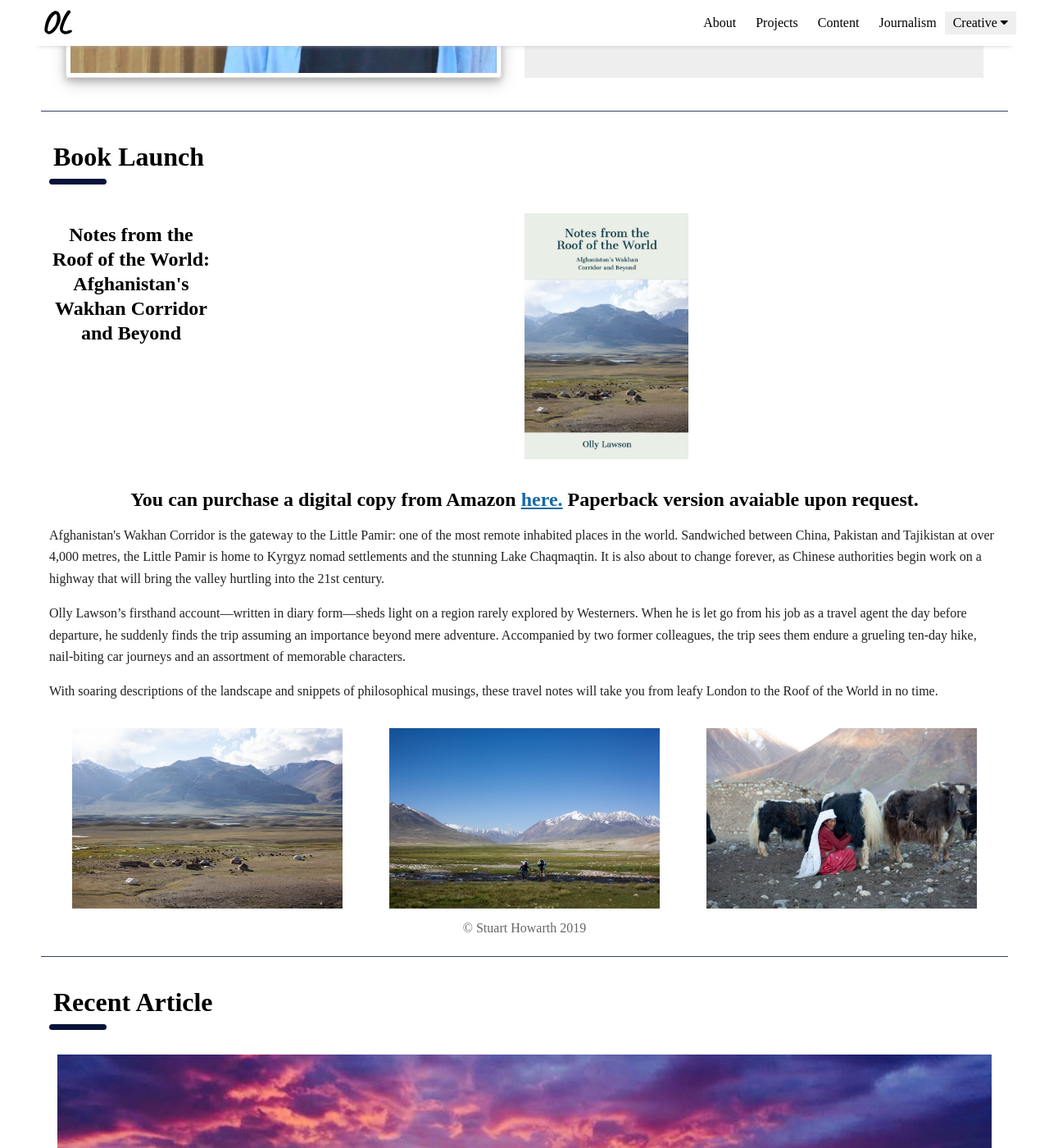
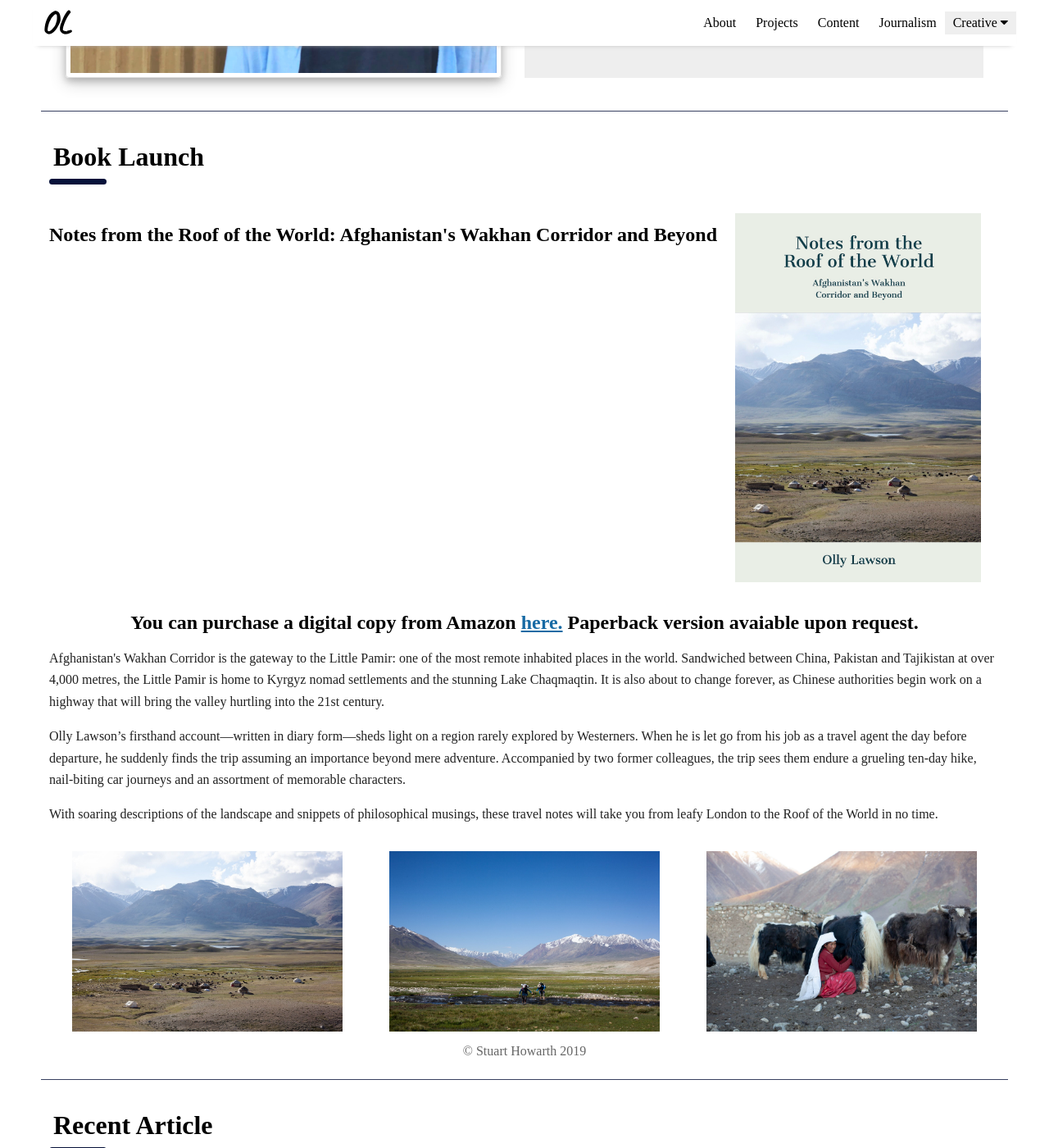
Before and after one commit to ollylawson/ollylawson.github.io, a Jekyll site: the page built from index.html, in a window 1280 px wide and 1400 px high, scrolled down 408 px. Shown: the whole window at 82% size. Built offline with Jekyll 4.4.1, drawn with Linux system fonts in a browser that asks for light colours; nearby versions of some CDN libraries; some web fonts are replaced; the list of posts is cut into pages by our own code.

Commit message:
home screen

```diff
--- a/assets/css/_sass/_home.scss
+++ b/assets/css/_sass/_home.scss
@@ -172,13 +172,12 @@ p {
     justify-content: space-around;
 
   h2 {
+    float: left;
     text-align: left;
-    float: left;
-    width: 200px;
   }
   img {
-      width: 200px;
-      height: 300px;
+      width: 300px;
+      height: 450px;
       float: right;
     }
   }
```
